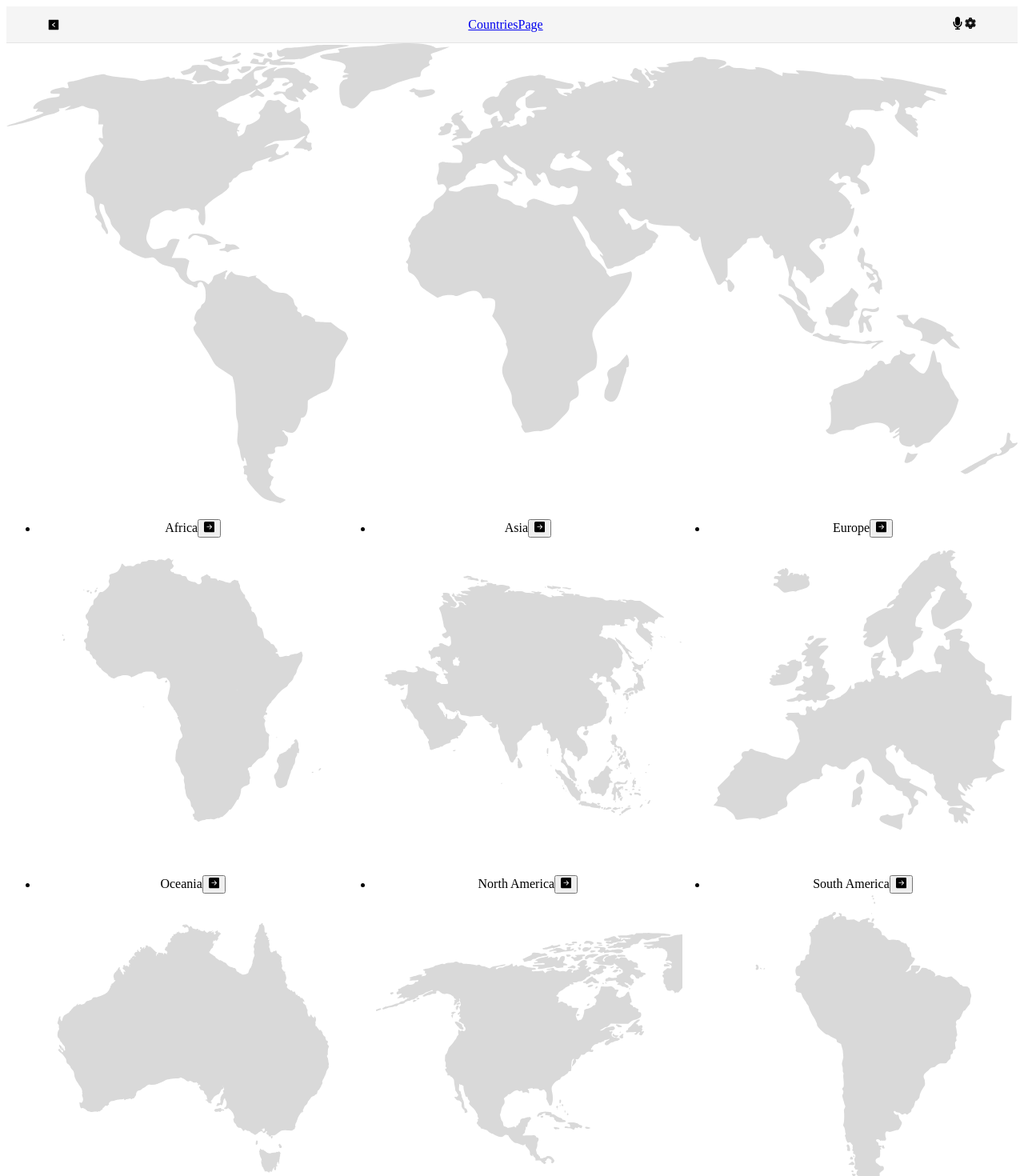
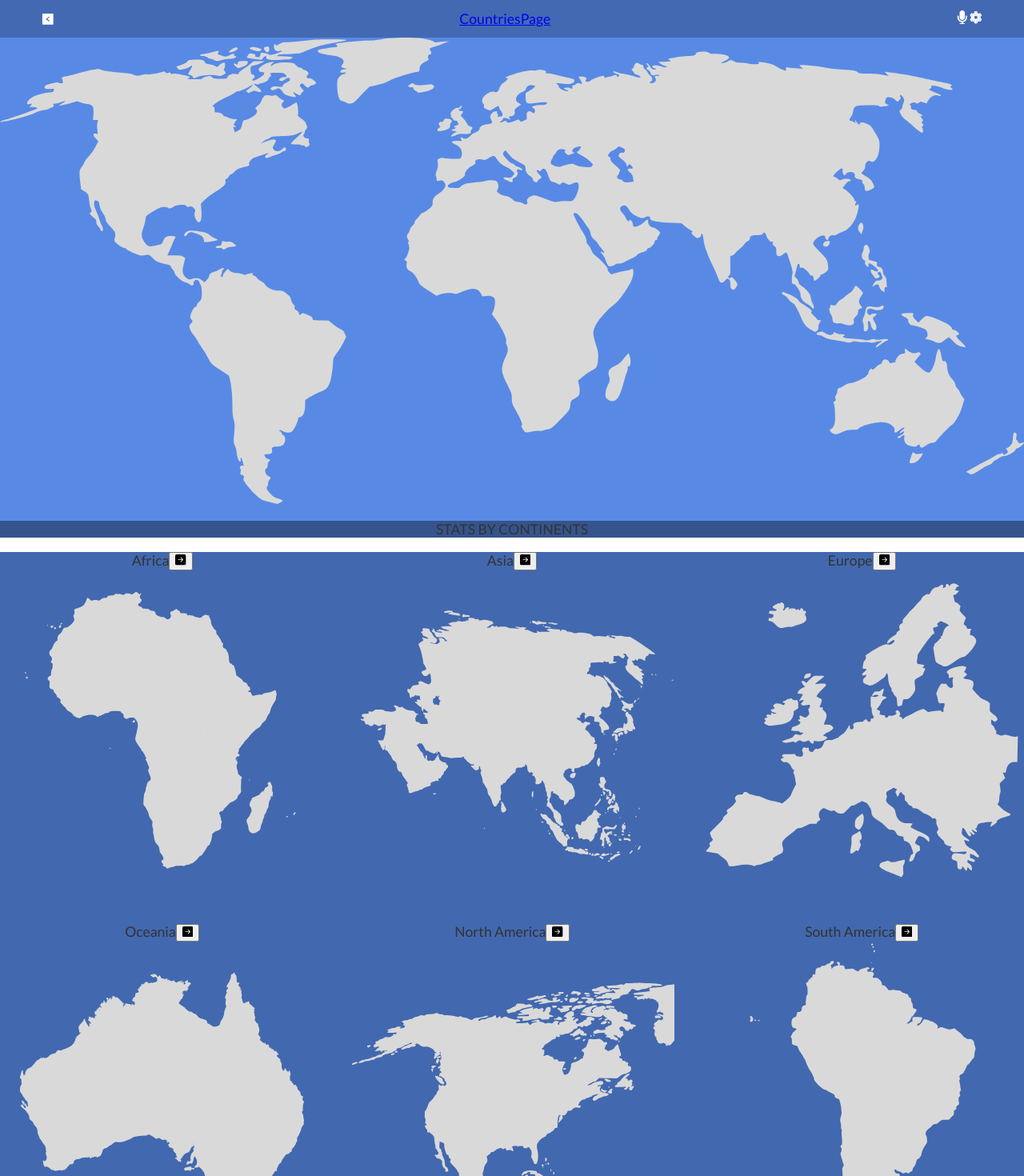
Before and after one commit to piesieomane/country-stats, a React (Create React App) app: page / in a window 1280 px wide. Shown: the top 1470 px of the page at 80% size. Built offline with nearby package versions, Linux system fonts and the light colour scheme.

Commit message:
reder and style contries component

```diff
--- a/src/App.css
+++ b/src/App.css
@@ -1,3 +1,15 @@
+@import url('https://fonts.googleapis.com/css2?family=Lato:ital,wght@0,100;0,300;0,400;0,700;0,900;1,100;1,300;1,400;1,700;1,900&display=swap');
+
+body {
+  margin: 0;
+  padding: 0;
+  box-sizing: border-box;
+  font-family: 'Lato', sans-serif;
+  font-size: 1.1rem;
+  color: #333;
+  background-color: #fff;
+}
+
 .App {
   text-align: center;
 }
@@ -7,6 +19,16 @@
   justify-content: space-between;
   align-items: center;
   padding: 1% 4%;
-  background-color: #f5f5f5;
-  border-bottom: 1px solid #e5e5e5;
+  background-color: #4369b2;
+  color: white;
 }
+
+.world_map {
+  width: 100%;
+  height: 100%;
+  background-color: #588ae5;
+}
+
+.stats {
+  background-color: #35548b;
+}
--- a/src/components/Continents.js
+++ b/src/components/Continents.js
@@ -1,5 +1,5 @@
-import React, { useState } from 'react';
-import continents from '../data/data';
+import React from 'react';
+import continentsOfTheWorld from '../data/data';
 import { fetchCountries } from '../redux/countries/countries';
 import { Link } from 'react-router-dom';
 import '../styles/continents.scss';
@@ -13,9 +13,8 @@ const Continents = () => {
   };
 
   return (
-    <div>
-      <ul className="continents">
-        {continents.map(({ id, name, image }) => (
+    <div className="continents">
+      {continentsOfTheWorld.map(({ id, name, image }) => (
         <li key={id}>
           {name}
           <Link to={`/${name}`}>
@@ -26,7 +25,6 @@ const Continents = () => {
           <img src={image} />
         </li>
       ))}
-      </ul>
     </div>
   );
 };
--- a/src/components/Countries.js
+++ b/src/components/Countries.js
@@ -1,11 +1,16 @@
-import React from 'react';
+import React, { useEffect } from 'react';
 import { useSelector } from 'react-redux';
+import continentsOfTheWorld from '../data/data';
 
 const Countries = () => {
   const countries = useSelector((state) => state.countries);
+
   return (
     <div>
-      <ul>
+      <div>
+        <img src={`../images/Africa}.svg`} alt="continent-image" />
+      </div>
+      <ul className="continents">
         {' '}
         <>
           {countries.map((country) => (
--- a/src/components/WorldPage.js
+++ b/src/components/WorldPage.js
@@ -1,19 +1,17 @@
-import React, { useEffect } from 'react';
-import { useSelector, useDispatch } from 'react-redux';
-import { fetchCountries } from '../redux/countries/countries';
+import React from 'react';
+
 import Continents from './Continents';
 
 const WorldPage = () => {
-  // const dispatch = useDispatch();
-  // useEffect(() => {
-  //   dispatch(fetchCountries());
-  // }, []);
-
   return (
     <>
-      <div>
+      <div className="world_map">
         <img src="/images/world.svg" alt="world-image" />
+        <div className="stats">
+          <p>STATS BY CONTINENTS</p>
+        </div>
       </div>
+
       <Continents />
     </>
   );
--- a/src/data/data.js
+++ b/src/data/data.js
@@ -1,11 +1,11 @@
 import { v4 as uuidv4 } from 'uuid';
 
-const continents = [
+const continentsOfTheWorld = [
   {
     id: uuidv4(),
     name: 'Africa',
     map: '',
-    image: '/images/africa.svg',
+    image: '/images/Africa.svg',
   },
   {
     id: uuidv4(),
@@ -45,4 +45,4 @@ const continents = [
   },
 ];
 
-export default continents;
+export default continentsOfTheWorld;
--- a/src/styles/continents.scss
+++ b/src/styles/continents.scss
@@ -2,4 +2,6 @@
   display: grid;
   grid-template-columns: 1fr 1fr 1fr;
   gap: 2rem;
+  list-style: none;
+  background-color: #4268af;
 }
```
Lines whose indentation alone changed are shown as unchanged.
